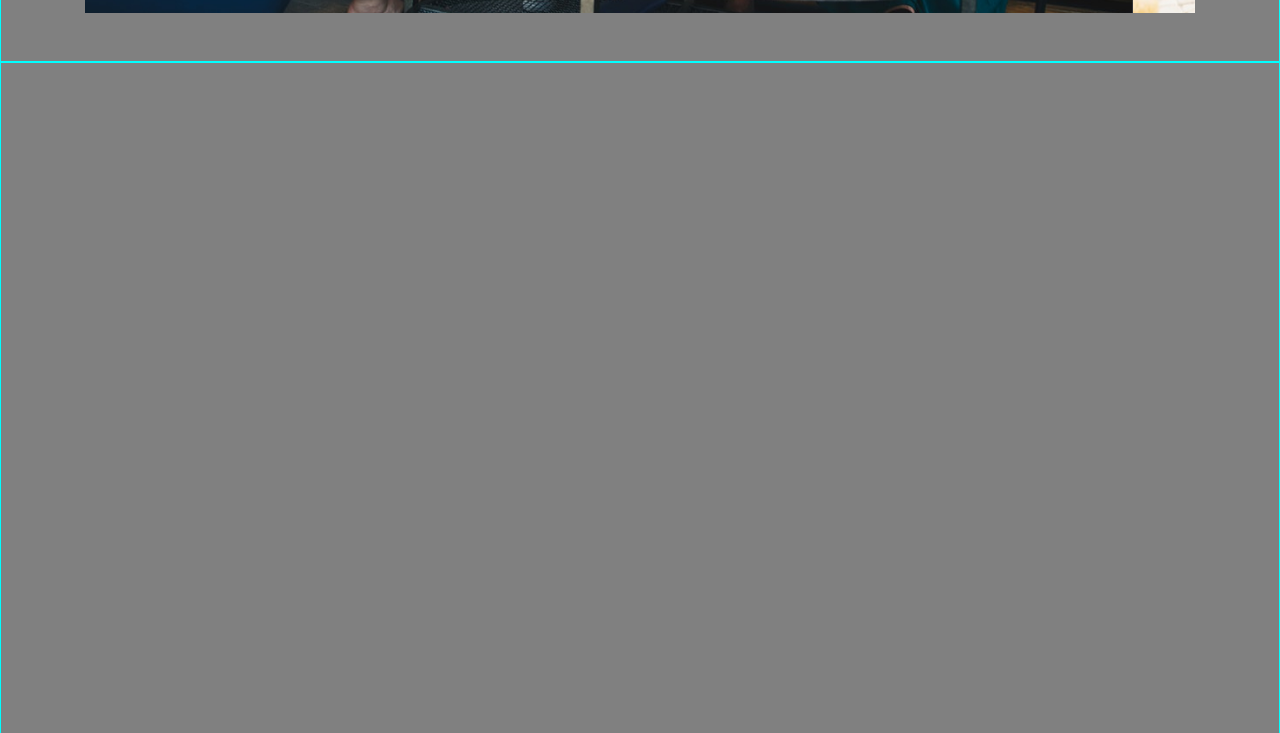
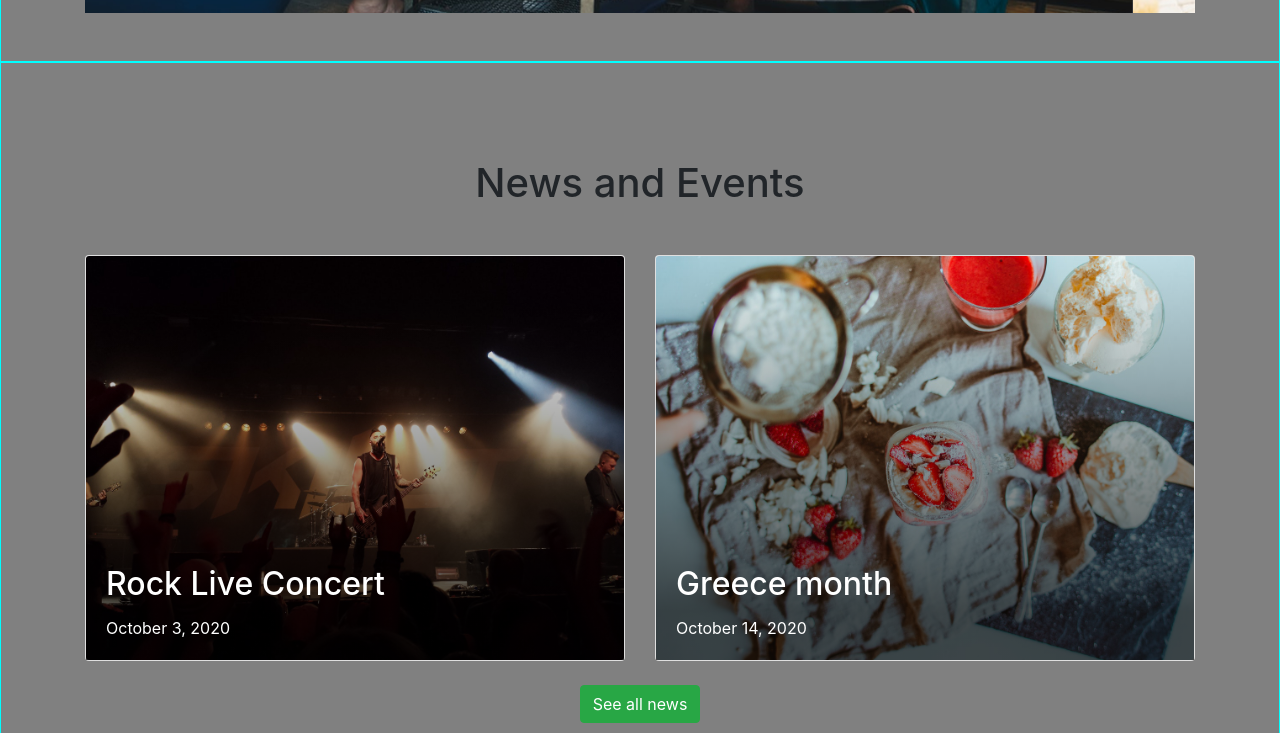
Before and after one commit to LGA-dev/coffee-shop-website, a website: page index.html in a window 1280 px wide. Shown: the part 3727-4460 px from the top of the page. Drawn offline with Linux system fonts and the light colour scheme.

Commit message:
Add news section

```diff
--- a/index.html
+++ b/index.html
@@ -288,7 +288,36 @@
         </div>
       </div>
     </section>
-    <section id="news" class="section py-5"></section>
+    <!-- News section -->
+    <section id="news" class="section py-5">
+      <div class="container">
+        <!-- Section title -->
+        <h1 class="text-center my-5">News and Events</h1>
+        <div class="row">
+          <div class="col-6">
+            <div class="card text-white">
+              <img class="card-img imagecover" src="/img/event.jpg" alt="">
+              <div class="card-img-overlay d-flex flex-column justify-content-end  gradientbackground">
+                <h2 class="card-title">Rock Live Concert</h2>
+                <p class="card-text">October 3, 2020</p>
+              </div>
+            </div>
+          </div>
+          <div class="col-6">
+            <div class="card text-white">
+              <img class="card-img imagecover" src="/img/news.jpg" alt="">
+              <div class="card-img-overlay d-flex flex-column justify-content-end  gradientbackground">
+                <h2 class="card-title">Greece month</h2>
+                <p class="card-text">October 14, 2020</p>
+              </div>
+            </div>
+          </div>
+        </div>
+        <!-- Section button -->
+        <div class="text-center my-4">
+          <button class="btn btn-success">See all news</button>
+        </div>
+    </section>
     <section id="contact" class="section py-5"></section>
   </main>
 
--- a/sass/main.scss
+++ b/sass/main.scss
@@ -23,6 +23,10 @@ html {
 }
 
 #gallery {
+  height: 100%;
+}
+
+#news {
   height: 100%;
 }
 
@@ -58,6 +62,11 @@ html {
   }
 }
 
+.gradientbackground {
+  background: rgb(0,0,0);
+  background: linear-gradient(0deg, rgba(0,0,0,0.695098107602416) 12%, rgba(255,255,255,0) 100%);
+}
+
 .fadeIn {
   animation: fade-in 1s;
   display: block;
```
Also changed, not shown: css/main.css, img/event.jpg (added), img/news.jpg (added).
